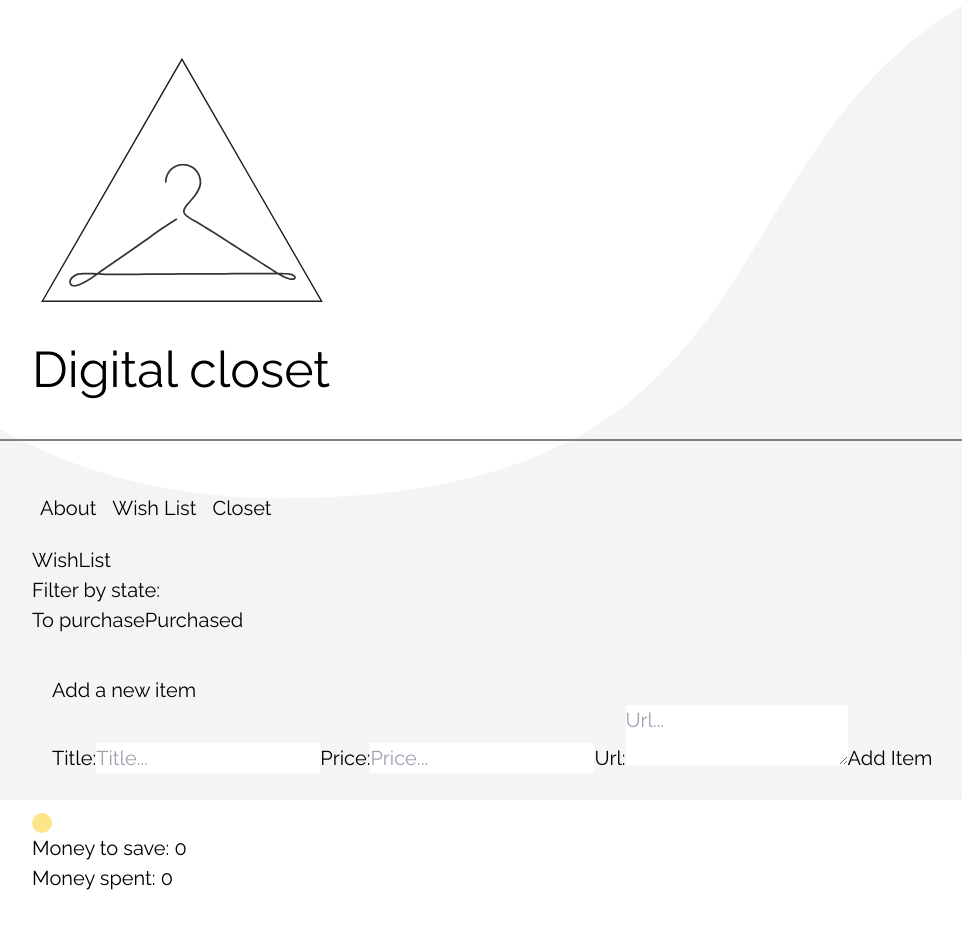
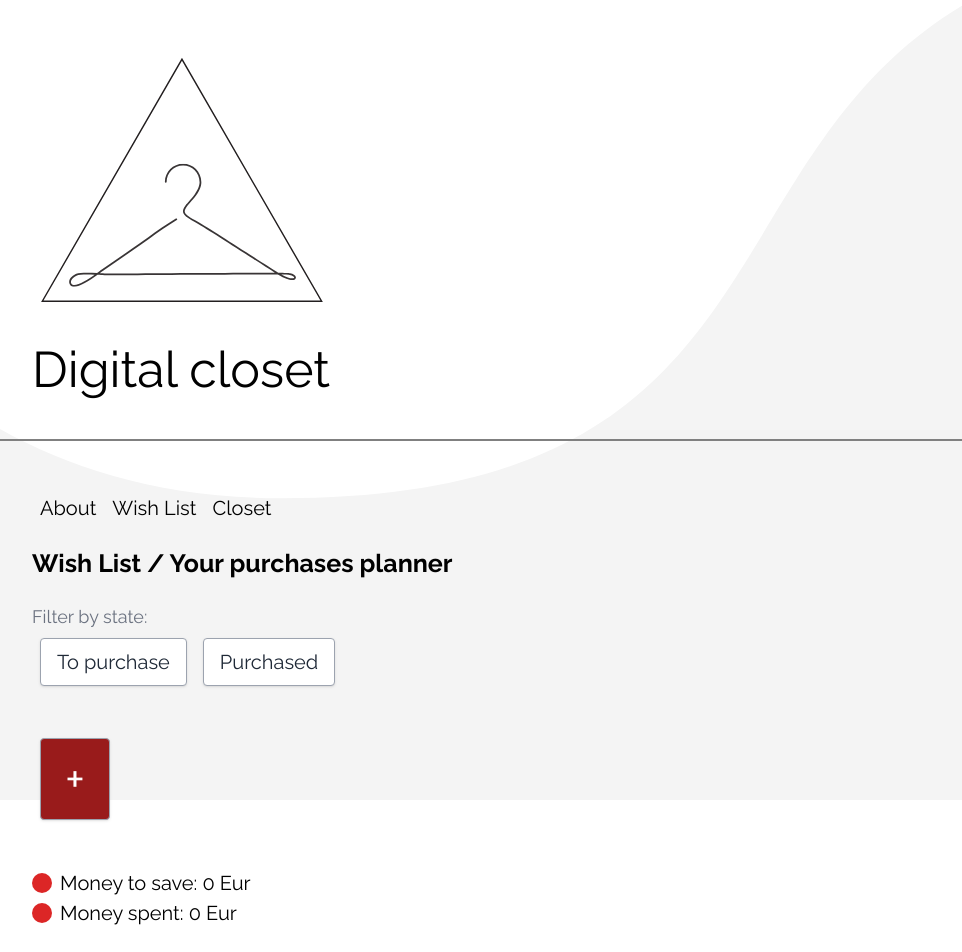
Before and after one commit to belkaite/digital-closet, a Vue app: page /wishlist in a window 1280 px wide. Shown: the top 952 px of the page, without its empty margins (0-962 px from the left). Before the commit the page ends 925 px from the top, so only its background shows below. Built offline with nearby package versions, Linux system fonts and the light colour scheme.

Commit message:
style: add styles to whislist view

```diff
--- a/src/components/ItemFilter.vue
+++ b/src/components/ItemFilter.vue
@@ -4,10 +4,11 @@ const props = defineProps(['filter']);
 
 <template>
   <div class="filter">
-    <p>Filter by state:</p>
+    <h3 class="text-gray-500">Filter by state:</h3>
+    <div>
       <button
         type="button"
-      class="to-purchase"
+        class="to-purchase mx-2 my-2 bg-white hover:bg-gray-100 text-gray-800 py-2 px-4 border border-gray-400 rounded shadow"
         @click="$emit('set-filter', 'to-purchase')"
         :class="{ selected: props.filter === 'to-purchase' }"
       >
@@ -15,21 +16,27 @@ const props = defineProps(['filter']);
       </button>
       <button
         type="button"
-      class="purchased"
+        class="purchased mx-2 bg-white hover:bg-gray-100 text-gray-800 py-2 px-4 border border-gray-400 rounded shadow"
         @click="$emit('set-filter', 'purchased')"
         :class="{ selected: props.filter === 'purchased' }"
       >
         Purchased
       </button>
-    <button type="button" v-if="props.filter" @click="$emit('set-filter', '')" class="clear">
+      <button
+        type="button"
+        v-if="props.filter"
+        @click="$emit('set-filter', '')"
+        class="clear mx-2 bg-white hover:bg-gray-100 text-gray-500 py-2 px-4 border border-gray-400 rounded shadow"
+      >
         Clear X
       </button>
+    </div>
   </div>
 </template>
 
 <style>
-h1 {
-  color: black;
+h3 {
+  font-size: 18px;
 }
 
 .selected {
--- a/src/components/PopupModal.vue
+++ b/src/components/PopupModal.vue
@@ -6,9 +6,9 @@
       <!-- <button type="button" class="close-btn" @click="closePopup">X</button> -->
       <slot></slot>
       <img
-        src="@/assets/images/clothes-on-hanger.png"
+        src="@/assets/images/clothing-items.png"
         alt="clothes on hanger"
-        class="object-fit rounded-xl h-80 md:h-64 md:rounded-l-xl transform hover:scale-105 hover:rounded-xl duration-200"
+        class="rounded-xl h-80 md:h-64 md:rounded-l-xl object-cover object-center transform hover:scale-105 hover:rounded-xl duration-200"
       />
     </div>
   </div>
--- a/src/components/WishItem.vue
+++ b/src/components/WishItem.vue
@@ -31,7 +31,7 @@ const submitEdit = () => {
 </script>
 
 <template>
-  <div class="border border-gray-200 shadow-md rounded-md">
+  <div class="border border-gray-200 bg-white shadow-md rounded-md px-4 py-4 my-4">
     <h2>
       {{ props.item.name }}
     </h2>
@@ -40,10 +40,11 @@ const submitEdit = () => {
       <a :href="props.item.url" target="_blank" rel="noopener noreferrer">{{ props.item.url }}</a>
     </div>
     <br />
-    <div>{{ props.item.creationDate }}</div>
+    <div class="text-gray-500">{{ props.item.creationDate }}</div>
     <input
       type="checkbox"
       :id="`item-${props.item.id}`"
+      class="accent-red-600"
       :checked="props.item.isPurchased"
       @change="store.togglePurchaseStatus(props.item.id)"
     />
@@ -51,28 +52,69 @@ const submitEdit = () => {
       {{ props.item.isPurchased ? 'Purchased' : 'To purchase' }}
     </label>
     <br />
-    <button @click="modalActive = true" type="button">edit</button>
+    <button
+      type="button"
+      @click="modalActive = true"
+      class="x-2 my-2 bg-white hover:bg-gray-100 text-gray-800 py-2 px-4 border border-gray-400 rounded shadow inline-flex items-center"
+    >
+      <svg
+        xmlns="http://www.w3.org/2000/svg"
+        class="h-6 w-6"
+        fill="none"
+        viewBox="0 0 24 24"
+        stroke="currentColor"
+        stroke-width="2"
+      >
+        <path
+          stroke-linecap="round"
+          stroke-linejoin="round"
+          d="M11 5H6a2 2 0 00-2 2v11a2 2 0 002 2h11a2 2 0 002-2v-5m-1.414-9.414a2 2 0 112.828 2.828L11.828 15H9v-2.828l8.586-8.586z"
+        />
+      </svg>
+      <span>Edit</span>
+    </button>
     <br />
-    <button type="button" @click="store.deleteItem(props.item.id)">delete</button>
+    <button
+      type="button"
+      class="my-2 bg-white hover:bg-gray-100 text-gray-800 py-2 px-4 border border-gray-400 rounded shadow"
+      @click="store.deleteItem(props.item.id)"
+    >
+      delete
+    </button>
   </div>
   <PopupModal v-if="modalActive">
-    <h3>Edit item:</h3>
-    <form @submit.prevent="submitEdit">
+    <div class="bg-neutral-100 p-5 flex flex-col space-y-4">
+      <h2>Edit item:</h2>
+      <form @submit.prevent="submitEdit" class="flex flex-col space-y-2">
         <label for="name">Name:</label>
         <input type="text" id="name" v-model="editableItem.name" />
         <label for="price">Price:</label>
         <input type="number" id="price" v-model="editableItem.price" />
         <label for="url">Url:</label>
         <input type="text" id="url" v-model="editableItem.url" />
-      <button type="submit">Save changes</button>
+        <button
+          type="submit"
+          class="mx-2 bg-red-800 hover:bg-red-500 text-white py-2 px-4 my-4 border border-gray-400 rounded shadow w-36"
+        >
+          Save changes
+        </button>
       </form>
+    </div>
   </PopupModal>
 </template>
 
-<style>
+<style scoped>
 h1 {
   color: black;
 }
+
+/* .form {
+  margin-top: 20px;
+  margin-bottom: 20px;
+  padding: 20px;
+  display: flex;
+  flex-direction: column;
+} */
 
 /* .listitem {
   margin-top: 20px;
--- a/src/views/WishListView.vue
+++ b/src/views/WishListView.vue
@@ -3,9 +3,11 @@ import { ref, computed } from 'vue';
 import WishItem from '@/components/WishItem.vue';
 import useWishListStore from '@/stores/wishItemsStore';
 import ItemFilter from '@/components/ItemFilter.vue';
+import PopupModal from '@/components/PopupModal.vue';
 
 const store = useWishListStore();
 const filter = ref('');
+const modalActive = ref(false);
 
 const newItem = ref({ name: '', price: '', url: '' });
 
@@ -17,6 +19,7 @@ const addItem = () => {
   if (newItem.value.name && newItem.value.price) {
     store.addItem({ ...newItem.value, isPurchased: false });
     newItem.value = { name: '', price: '', url: '' };
+    modalActive.value = false;
   }
 };
 
@@ -50,46 +53,71 @@ const calculateItemsSumPurchased = computed(() => {
 
 <template>
   <div class="create">
-    <h1 class="dark:bg-darkBlue dark:text-white">WishList</h1>
-    <ItemFilter :filter="filter" @set-filter="setFilter" />
-    <div class="form">
-      <h3>Add a new item</h3>
-      <label for="new-item-title">Title:</label>
-      <input
-        v-model="newItem.name"
-        ref="newItemRef"
-        type="text"
-        id="new-item-title"
-        placeholder="Title..."
-      />
-      <label for="new-item-price">Price:</label>
-      <input
-        v-model="newItem.price"
-        type="number"
-        ref="newItemRef"
-        id="new-item-price"
-        placeholder="Price..."
-      />
-      <label for="url">Url:</label>
-      <textarea v-model="newItem.url" id="url" placeholder="Url..." />
-      <button @click="addItem" :disabled="!newItem" type="button">Add Item</button>
-    </div>
-    <div class="w-5 h-5 bg-amber-200 rounded-full hover:animate-ping"></div>
-    <div>
-      <h2>Money to save: {{ calculateItemsSumToPurchase }}</h2>
-      <h2>Money spent: {{ calculateItemsSumPurchased }}</h2>
+    <h1>Wish List / Your purchases planner</h1>
+    <ItemFilter :filter="filter" @set-filter="setFilter" class="filter" />
+    <button
+      @click="modalActive = true"
+      type="button"
+      class="bg-red-800 hover:bg-red-500 text-white mx-2 my-6 py-4 px-6 border text-5xl border-gray-400 rounded shadow"
+    >
+      +
+    </button>
+    <PopupModal v-if="modalActive">
+      <div class="form bg-neutral-100">
+        <h2>Add a new item:</h2>
+        <label for="new-item-title">Title:</label>
+        <input v-model="newItem.name" ref="newItemRef" type="text" id="new-item-title" />
+        <label for="new-item-price">Price:</label>
+        <input v-model="newItem.price" type="number" ref="newItemRef" id="new-item-price" />
+        <label for="url">Url:</label>
+        <textarea v-model="newItem.url" id="url" />
+        <button
+          @click="addItem"
+          :disabled="!newItem"
+          type="button"
+          class="mx-2 bg-red-800 hover:bg-red-500 text-white py-2 px-4 my-4 border border-gray-400 rounded shadow w-36"
+        >
+          Add Item
+        </button>
+        <button
+          type="button"
+          @click="modalActive = false"
+          class="mx-2 bg-white hover:bg-gray-100 text-gray-800 py-2 px-4 border border-gray-400 rounded shadow w-36"
+        >
+          Close
+        </button>
+      </div>
+    </PopupModal>
+    <div class="money-calculator my-6">
+      <div class="flex items-center gap-2 ">
+        <div class="w-5 h-5 bg-red-600 rounded-full hover:animate-ping"></div>
+        <h2>Money to save: {{ calculateItemsSumToPurchase }} Eur</h2>
+      </div>
+      <div class="flex items-center gap-2">
+        <div class="w-5 h-5 bg-red-600 rounded-full hover:animate-ping"></div>
+        <h2>Money spent: {{ calculateItemsSumPurchased }} Eur</h2>
+      </div>
     </div>
     <WishItem v-for="item in filteredItems" :key="item.id" :item="item"></WishItem>
   </div>
 </template>
 
-<style>
-
-
+<style scoped>
 .form {
   margin-top: 20px;
   margin-bottom: 20px;
-  background-color: whitesmoke;
   padding: 20px;
+  display: flex;
+  flex-direction: column;
+}
+
+h1 {
+  font-weight: bold;
+  font-size: 25px;
+}
+
+.filter {
+  padding-top: 20px;
+  padding-bottom: 20px;
 }
 </style>
```
Also changed, not shown: src/assets/images/clothing-items.png (added). Lines whose indentation alone changed are shown as unchanged.
